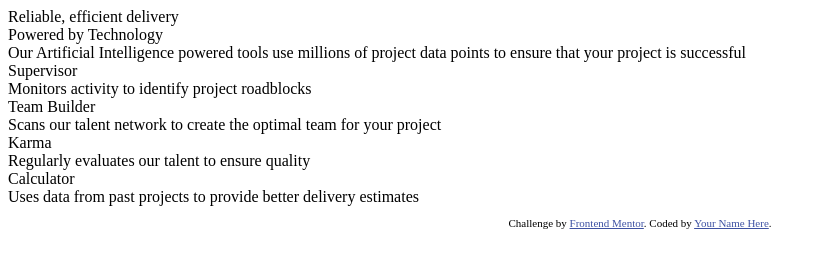
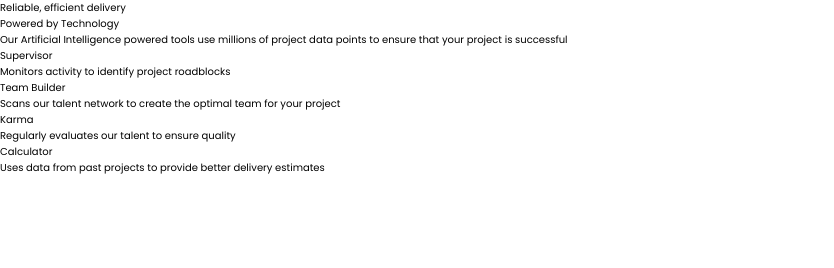
Before and after one commit to RayaneBengaoui/FM_challenge11_four_card_feature, a plain HTML site: page index.html in a window 1280 px wide. Shown: the whole page, without its empty margins (0-834 px from the left). Drawn offline with Linux system fonts and the light colour scheme.

Commit message:
SASS setup1

```diff
--- a/index.html
+++ b/index.html
@@ -4,7 +4,12 @@
     <meta charset="UTF-8" />
     <meta name="viewport" content="width=device-width, initial-scale=1.0" />
     <!-- displays site properly based on user's device -->
-
+    <link rel="preconnect" href="https://fonts.gstatic.com" />
+    <link
+      href="https://fonts.googleapis.com/css2?family=Poppins:wght@200;400;600&display=swap"
+      rel="stylesheet"
+    />
+    <link rel="stylesheet" href="./styles/styles.css" />
     <link
       rel="icon"
       type="image/png"
@@ -13,17 +18,6 @@
     />
 
     <title>Frontend Mentor | Four card feature section</title>
-
-    <!-- Feel free to remove these styles or customise in your own stylesheet 👍 -->
-    <style>
-      .attribution {
-        font-size: 11px;
-        text-align: center;
-      }
-      .attribution a {
-        color: hsl(228, 45%, 44%);
-      }
-    </style>
   </head>
   <body>
     <main>
@@ -69,14 +63,5 @@
         </div>
       </div>
     </main>
-
-    <footer>
-      <p class="attribution">
-        Challenge by
-        <a href="https://www.frontendmentor.io?ref=challenge" target="_blank"
-          >Frontend Mentor</a
-        >. Coded by <a href="#">Your Name Here</a>.
-      </p>
-    </footer>
   </body>
 </html>
--- /dev/null
+++ b/styles/styles.scss
@@ -0,0 +1,12 @@
+@import "./variables.scss";
+
+* {
+  box-sizing: border-box;
+  margin: 0;
+  padding: 0;
+}
+
+html {
+  font-size: 62.5%;
+  font-family: "Poppins", sans-serif;
+}
--- /dev/null
+++ b/styles/variables.scss
@@ -0,0 +1,9 @@
+//Colors
+$red: hsl(0, 78%, 62%);
+$cyan: hsl(180, 62%, 55%);
+$orange: hsl(34, 97%, 64%);
+$blue: hsl(212, 86%, 64%);
+
+$darkBlue: hsl(234, 12%, 34%);
+$grayishBlue: hsl(229, 6%, 66%);
+$lightGray: hsl(0, 0%, 98%);
```
Also changed, not shown: styles/styles.css (added), styles/variables.css (added), 2 other files.
